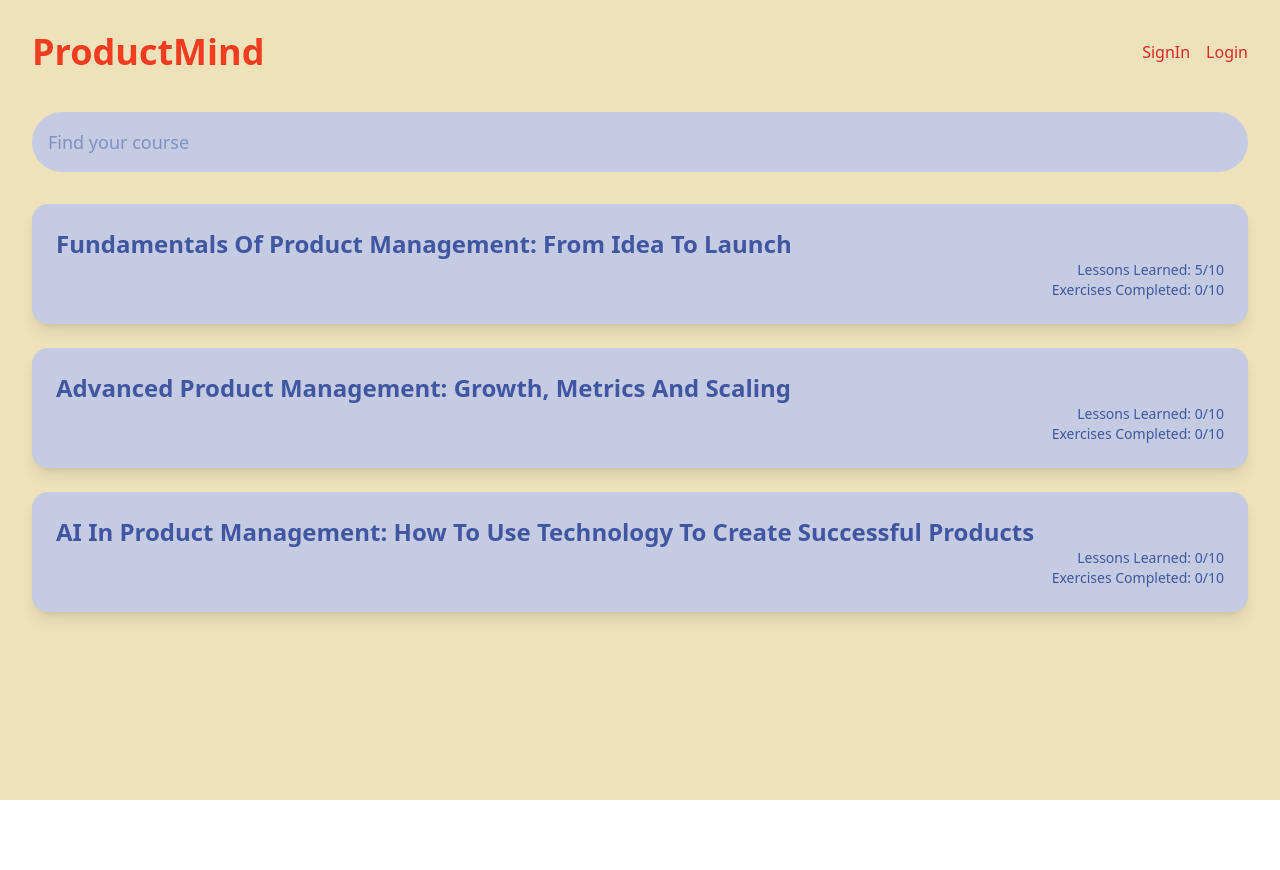
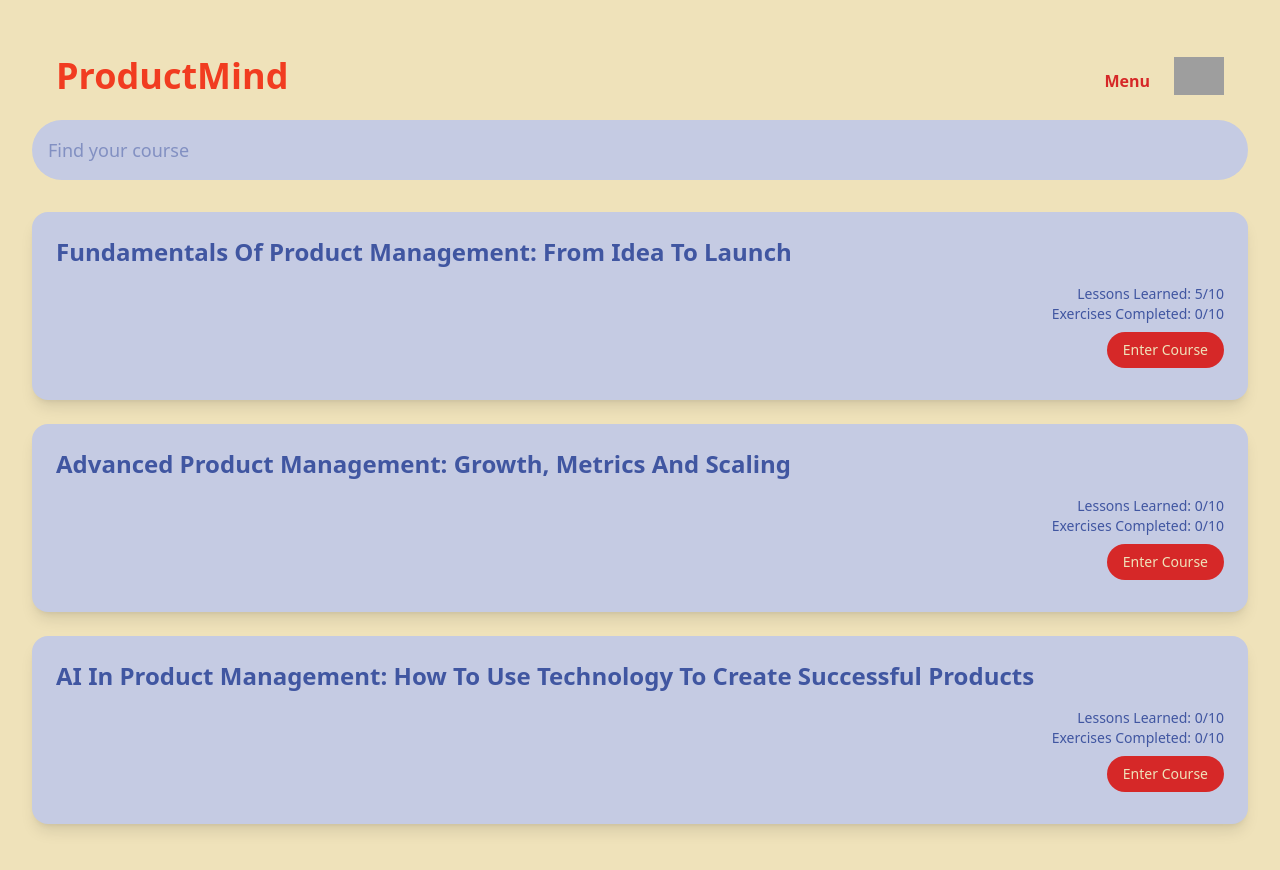
Before and after one commit to AstreaA/productmind, a Next.js app: page / in a window 1280 px wide. Shown: the top 870 px of the page. Before the commit the page ends 800 px from the top, so only its background shows below. Built offline with nearby package versions, Linux system fonts and the light colour scheme; grey boxes are pictures that could not be loaded.

Commit message:
added new features

```diff
--- a/next.config.mjs
+++ b/next.config.mjs
@@ -1,4 +1,8 @@
 /** @type {import('next').NextConfig} */
-const nextConfig = {};
+const nextConfig = {
+  images: {
+    domains: [],
+  },
+};
 
 export default nextConfig;
--- a/package.json
+++ b/package.json
@@ -10,7 +10,7 @@
   },
   "dependencies": {
     "@tailwindcss/cli": "^4.0.17",
-    "next": "15.2.4",
+    "next": "^15.2.4",
     "react": "^19.0.0",
     "react-dom": "^19.0.0"
   },
--- /dev/null
+++ b/src/app/components/Navbar.js
@@ -0,0 +1,19 @@
+"use client";
+import Link from 'next/link';
+import Image from 'next/image';
+
+export default function Navbar() {
+  return (
+    <nav className="flex justify-between items-center p-6">
+
+        <h1 className="text-4xl font-bold text-[#f13c20]">ProductMind</h1>
+        <div className="flex gap-4 text-[#d62828] font-bold">
+          <a href="#" className="hover:underline mr-2 mt-3">Menu</a>
+          <Image src="/menu.png" alt="Menu" width={50} height={50} />
+
+        </div>
+
+
+    </nav>
+  );
+}
--- a/src/app/globals.css
+++ b/src/app/globals.css
@@ -2,3 +2,7 @@
 @tailwind base;
 @tailwind components;
 @tailwind utilities;
+
+body {
+  background-color: #EFE2BA;
+}
--- a/src/app/layout.js
+++ b/src/app/layout.js
@@ -1,4 +1,4 @@
-"use client"; // Если у вас компонент на стороне клиента
+"use client";
 
 import './globals.css';
 
--- a/src/app/page.js
+++ b/src/app/page.js
@@ -1,9 +1,13 @@
 "use client";
 import { useState } from 'react';
+import Link from 'next/link';
+
 import Image from 'next/image';
+import Navbar from './components/Navbar.js';
 
 export default function Home() {
   const [hoveredCourse, setHoveredCourse] = useState(null);
+  const [searchQuery, setSearchQuery] = useState("");
 
   const courses = [
     {
@@ -25,34 +29,60 @@ export default function Home() {
     {
       id: 2,
       title: 'Advanced Product Management: Growth, Metrics And Scaling',
+      chapters: ['Ch1: Introduction To Product Management',
+        'Ch2: Market Research And Competitor Analysis',
+        'Ch3: Development Of Product Strategy',
+        'Ch4: Agile And Scrum In Product Management',
+        'Ch5: Team And Process Management',
+        'Ch6: MVP And Product Launch',
+        'Ch7: Fundamentals Of Product Analytics',
+        'Ch8: Final Project: Creating A Strategy For A New Product'],
       progress: 0,
       exercises: 0
     },
     {
       id: 3,
       title: 'AI In Product Management: How To Use Technology To Create Successful Products',
+      chapters: ['Ch1: Introduction To Product Management',
+        'Ch2: Market Research And Competitor Analysis',
+        'Ch3: Development Of Product Strategy',
+        'Ch4: Agile And Scrum In Product Management',
+        'Ch5: Team And Process Management',
+        'Ch6: MVP And Product Launch',
+        'Ch7: Fundamentals Of Product Analytics',
+        'Ch8: Final Project: Creating A Strategy For A New Product'],
       progress: 0,
       exercises: 0
     }
   ];
+  const filteredCourses = courses.filter(course =>
+    course.title.toLowerCase().includes(searchQuery.toLowerCase()) ||
+    course.chapters?.some(chapter => chapter.toLowerCase().includes(searchQuery.toLowerCase()))
+  );
+
+
 
   return (
     <main className="min-h-screen bg-[#EFE2BA] p-8 font-sans">
-      <header className="flex justify-between items-center mb-10">
-        <h1 className="text-4xl font-bold text-[#f13c20]">ProductMind</h1>
-        <div className="flex gap-4 text-[#d62828]">
-          <a href="#" className="hover:underline">SignIn</a>
-          <a href="#" className="hover:underline">Login</a>
-        </div>
-      </header>
+      <Navbar />
 
-      <input type="text" placeholder="Find your course" className="w-full p-4 rounded-full mb-8 bg-[#C5CBE3] text-lg text-[#4056a1] focus:outline-none focus:ring-2" />
+      <input
+        type="text"
+        placeholder="Find your course"
+        value={searchQuery}
+        onChange={(e) => setSearchQuery(e.target.value)}
+        className="w-full p-4 rounded-full mb-8 bg-[#C5CBE3] text-lg focus:outline-none focus:ring-2 focus:ring-[#e63946] text-[#4056a1]"
+      />
 
-      {courses.map(course => (
+      {filteredCourses.map(course => (
         <div key={course.id}
-             onMouseEnter={() => course.chapters && setHoveredCourse(course.id)}
-             onMouseLeave={() => setHoveredCourse(null)}
-             className={`p-6 bg-[#C5CBE3] rounded-2xl mb-6 cursor-pointer shadow-lg hover:shadow-xl transition-transform duration-300 relative group ${hoveredCourse === course.id ? 'translate-y-0' : 'translate-y-0'}`}>
+            onMouseEnter={() => course.chapters && setHoveredCourse(course.id)}
+            onMouseLeave={() => setHoveredCourse(null)}
+            className={`p-6 bg-[#C5CBE3] rounded-2xl mb-6 cursor-pointer shadow-lg hover:shadow-xl transition-transform duration-300 relative group ${hoveredCourse === course.id ? 'translate-y-0' : 'translate-y-0'}`}>
+
+
+
+
           <h2 className="text-2xl font-semibold text-[#4056a1] group-hover:text-[#F13C20]">{course.title}</h2>
           {hoveredCourse === course.id && course.chapters && (
             <div className="bg-[#C5CBE3] rounded-2xl p-6 mt-4 animate-fadeIn">
@@ -62,14 +92,20 @@ export default function Home() {
                   <li key={index}>{chapter}</li>
                 ))}
               </ul>
-              <button className="mt-4 px-4 py-2 bg-[#d62828] text-[#EFE2BA] rounded-full hover:bg-[#d62828] transition">Enter Course</button>
+
             </div>
           )}
-          <div className="text-right text-sm text-[#4056a1]">
-            Lessons Learned: {course.progress}/10
+          <ul className="mt-4 text-right text-sm text-[#4056a1]">
+
+            <li>Lessons Learned: {course.progress}/10</li>
+
+            <li>Exercises Completed: {course.exercises}/10</li>
+
+            <li><button
+
+            className="mt-2 mb-2 px-4 py-2 bg-[#d62828] text-[#EFE2BA] rounded-full hover:bg-[#d62828] transition"><Link href={`/course/${course.id}.js`}>Enter Course</Link></button></li>
+          </ul>
           </div>
-          <div className="text-right text-sm text-[#4056a1]">Exercises Completed: {course.exercises}/10</div>
-        </div>
       ))}
     </main>
   );
```
Also changed, not shown: public/images/menu.png (added), 1 other file (tests, documents, lock files or other folders).
